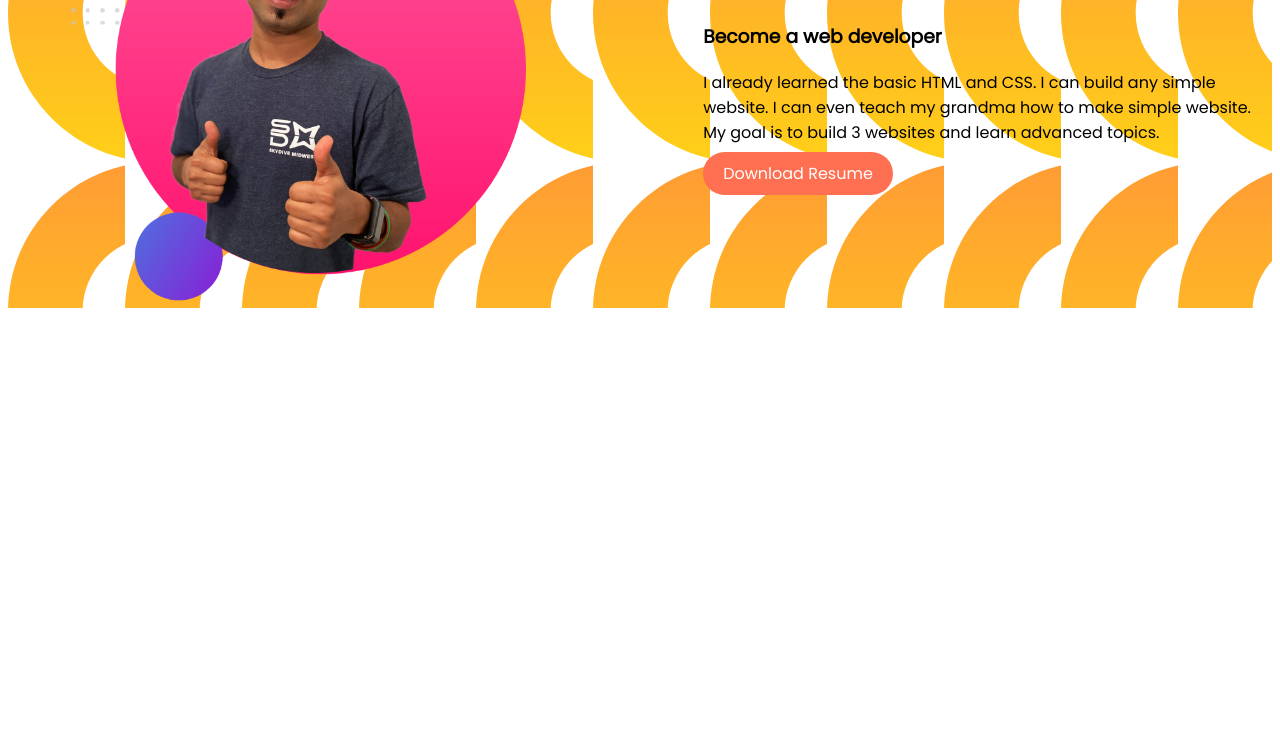
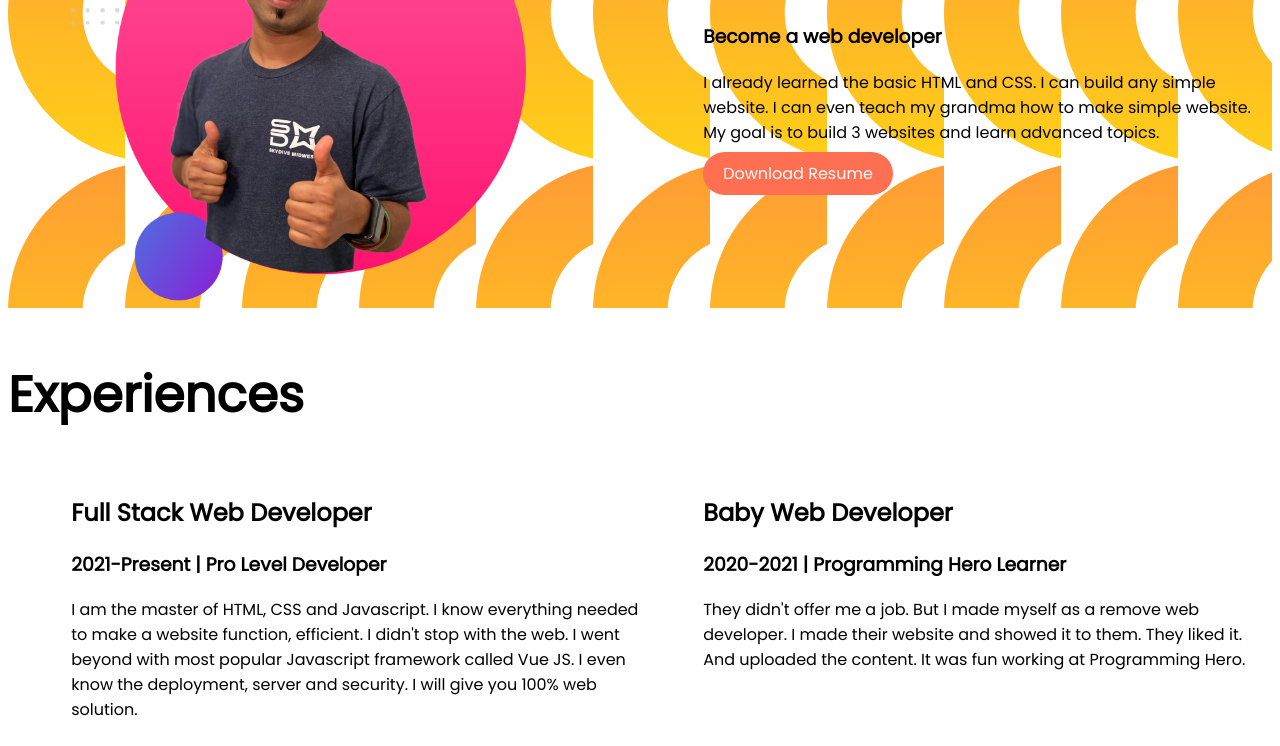
Before and after one commit to saifulhaque015/developer-portfolio, a plain HTML site: page index.html in a window 1280 px wide. Shown: the part 657-1403 px from the top of the page. Before the commit the page ends 1015 px from the top, so only its background shows below. Drawn offline with Linux system fonts and the light colour scheme; files whose address does not match are found by name.

Commit message:
last part started

```diff
--- a/css/style.css
+++ b/css/style.css
@@ -7,7 +7,7 @@ h1{
 #author-name{
     color: #FFA500;
 }
-section{
+.flexible-container{
     display: flex;
 }
 .half-width{
--- a/index.html
+++ b/index.html
@@ -15,7 +15,7 @@
 </head>
 
 <body>
-    <section class="top-banner">
+    <section class="top-banner flexible-container">
         <div class="half-width">
             <h1>Welcome to</h1>
             <h1><span id="author-name">Saiful Haque's</span> World</h1>
@@ -33,7 +33,7 @@
         </div>
     </section>
 
-    <section class="dream">
+    <section class="dream flexible-container">
         <div class="half-width">
             <img src="images/jhankar2.png" alt="Mahbub">
         </div>
@@ -48,6 +48,34 @@
             <a class="hire-button" href="www.facebook.com">Download Resume</a>
         </div>
     </section>
+
+    <section class="experience-area">
+        <h1>Experiences</h1>
+        <div class="flexible-container">
+            <div class="half-width">
+                <h2>Full Stack Web Developer</h2>
+                <h3>2021-Present | Pro Level Developer</h3>
+                <p>
+                    I am the master of HTML, CSS and Javascript. I know everything needed to make a website function,
+                    efficient. I didn't
+                    stop with the web. I went beyond with most popular Javascript framework called Vue JS. I even know
+                    the
+                    deployment,
+                    server and security. I will give you 100% web solution.
+                </p>
+            </div>
+            <div class="half-width">
+                <h2>Baby Web Developer</h2>
+                <h3>2020-2021 | Programming Hero Learner</h3>
+                <p>
+                    They didn't offer me a job. But I made myself as a remove web developer. I made their website and
+                    showed
+                    it to them.
+                    They liked it. And uploaded the content. It was fun working at Programming Hero.
+                </p>
+            </div>
+        </div>
+    </section>
 </body>
 
 </html>
```
